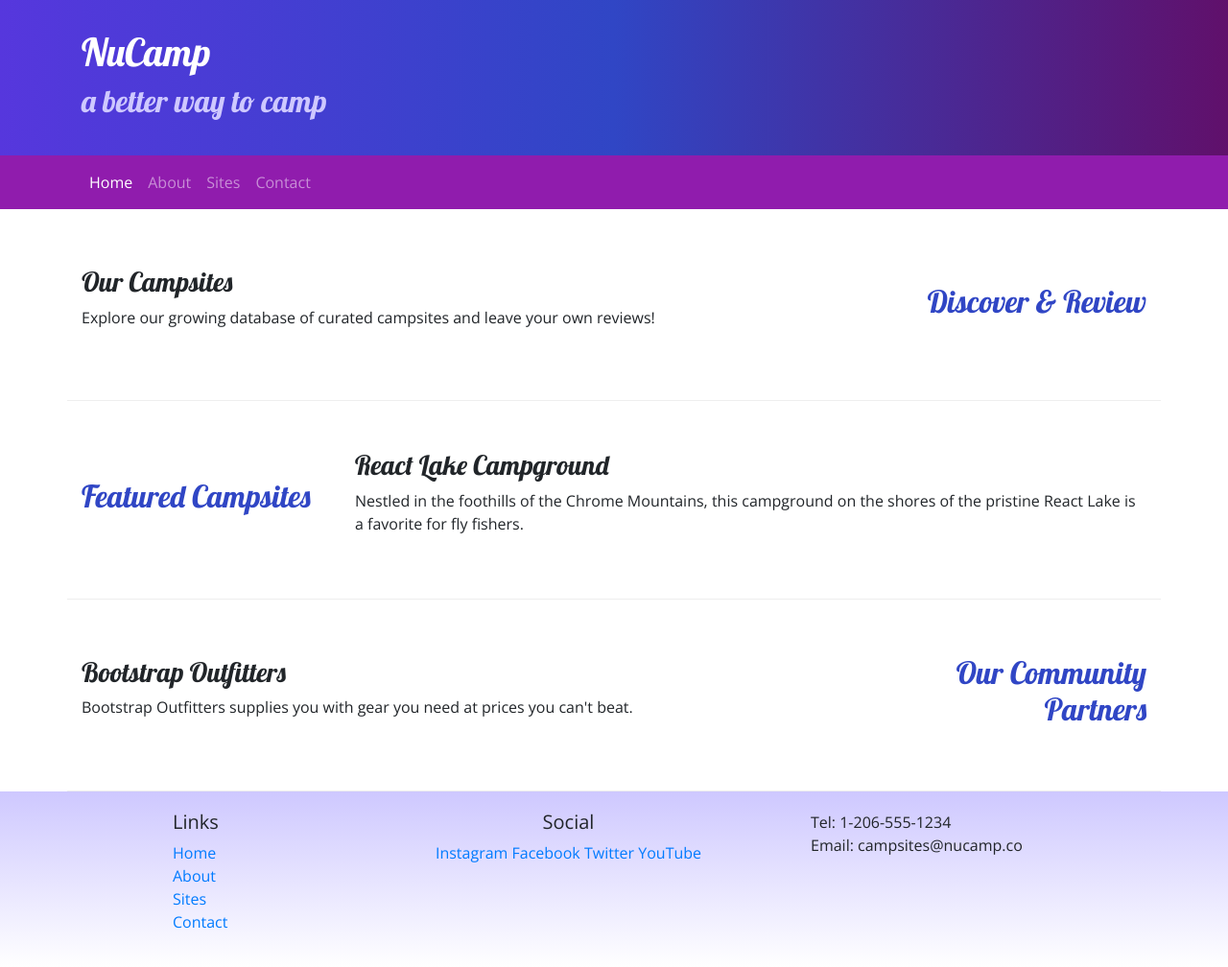
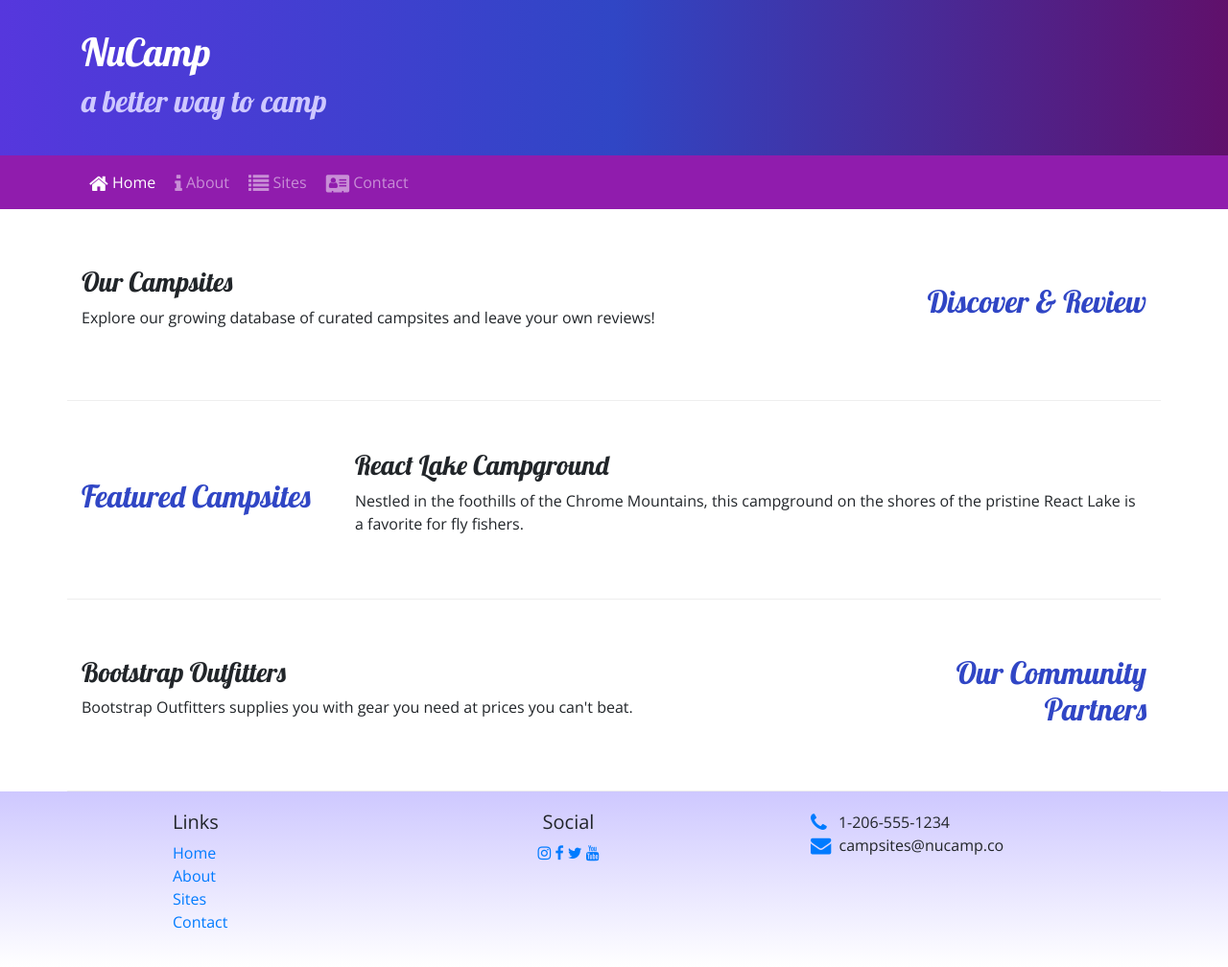
Before and after one commit to unsubstantiated-Script/Bootstrap_Project, a website: page index.html in a window 1280 px wide. Shown: the whole page at 96% size. Drawn offline with nearby package versions, Linux system fonts and the light colour scheme.

Commit message:
Icon Fonts

```diff
--- a/index.html
+++ b/index.html
@@ -5,6 +5,10 @@
     <link
       rel="stylesheet"
       href="node_modules/bootstrap/dist/css/bootstrap.min.css"
+    />
+    <link
+      rel="stylesheet"
+      href="node_modules/font-awesome/css/font-awesome.min.css"
     />
 
     <link
@@ -41,14 +45,26 @@
 
         <div class="collapse navbar-collapse" id="nucampNavbar">
           <ul class="navbar-nav">
-            <li class="nav-item active">
-              <a class="nav-link" href="index.html">Home</a>
+            <li class="nav-item mr-1 active">
+              <a class="nav-link" href="#"
+                ><i class="fa fa-home fa-lg"></i> Home</a
+              >
+            </li>
+            <li class="nav-item mr-1">
+              <a class="nav-link" href="about.html"
+                ><i class="fa fa-info fa-lg"></i> About</a
+              >
+            </li>
+            <li class="nav-item mr-1">
+              <a class="nav-link" href="#"
+                ><i class="fa fa-list fa-lg"></i> Sites</a
+              >
             </li>
             <li class="nav-item">
-              <a class="nav-link" href="about.html">About</a>
+              <a class="nav-link" href="#"
+                ><i class="fa fa-address-card fa-lg"></i> Contact</a
+              >
             </li>
-            <li class="nav-item"><a class="nav-link" href="#">Sites</a></li>
-            <li class="nav-item"><a class="nav-link" href="#">Contact</a></li>
           </ul>
         </div>
       </div>
@@ -114,14 +130,16 @@
 
           <div class="col-6 col-sm-5 text-center">
             <h5>Social</h5>
-            <a href="http://instagram.com/">Instagram</a>
-            <a href="http://facebook.com/">Facebook</a>
-            <a href="http://twitter.com/">Twitter</a>
-            <a href="http://youtube.com/">YouTube</a>
+            <a href="http://instagram.com/"><i class="fa fa-instagram"></i></a>
+            <a href="http://facebook.com/"><i class="fa fa-facebook"></i></a>
+            <a href="http://twitter.com/"><i class="fa fa-twitter"></i></a>
+            <a href="http://youtube.com/"><i class="fa fa-youtube"></i></a>
           </div>
-          <div class="col-sm-4">
-            Tel: 1-206-555-1234<br />
-            Email: campsites@nucamp.co
+          <div class="col-sm-4 text-left">
+            <i class="fa fa-phone fa-lg text-primary mr-2"></i>
+            1-206-555-1234<br />
+            <i class="fa fa-envelope fa-lg text-primary mr-1"></i>
+            campsites@nucamp.co
           </div>
         </div>
       </div>
--- a/package.json
+++ b/package.json
@@ -12,6 +12,7 @@
   "license": "ISC",
   "dependencies": {
     "bootstrap": "^4.4.1",
+    "font-awesome": "^4.7.0",
     "jquery": "^3.4.1",
     "lite-server": "^2.5.4",
     "popper.js": "^1.16.1"
```
Also changed, not shown: about.html (+79 -50 lines), 1 other file.
